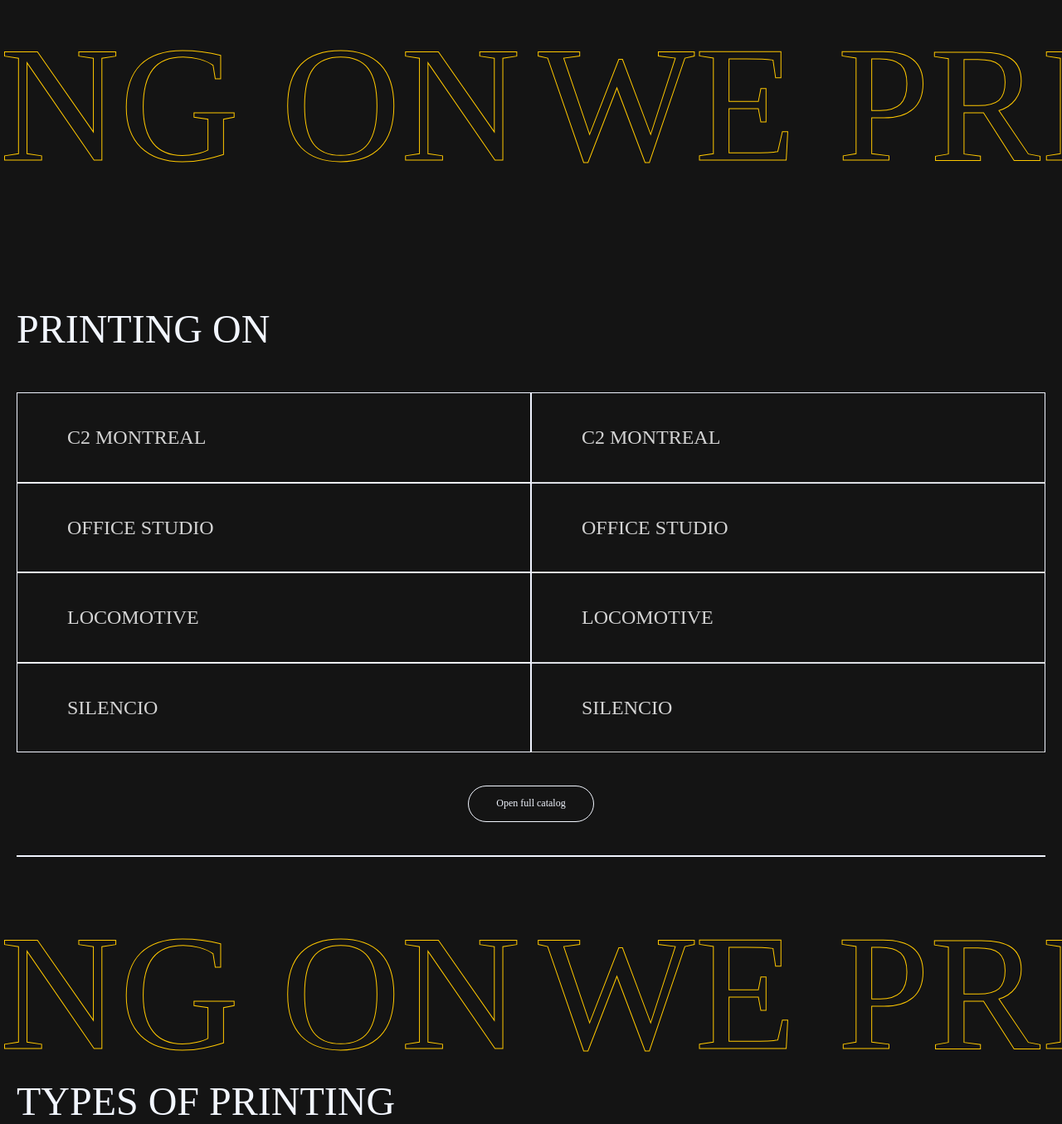
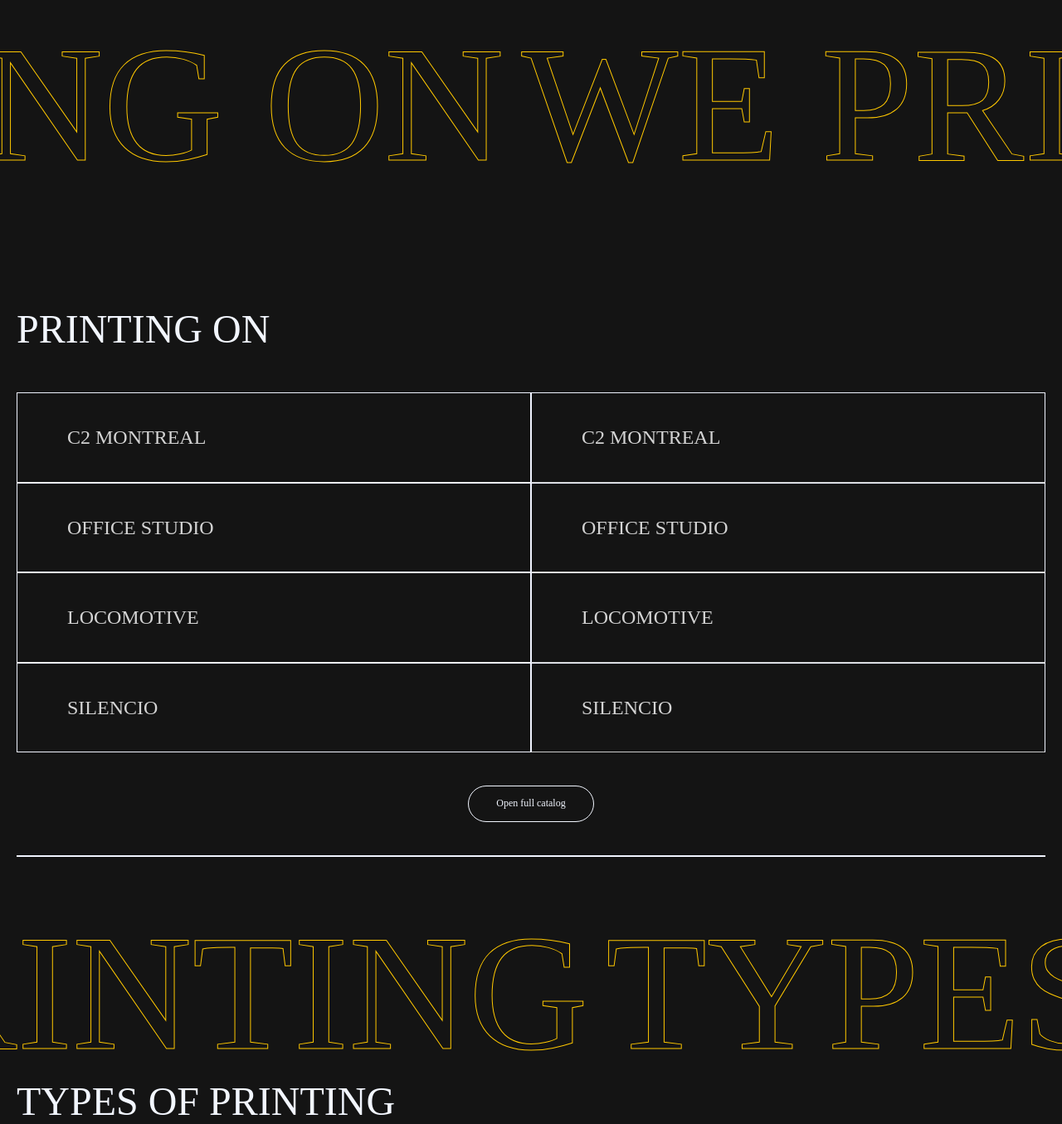
Before and after one commit to Andriikryl/masons-web-lending, a React (Vite) app: page / in a window 1280 px wide. Shown: the part 1155-2510 px from the top of the page at 83% size. Built offline with nearby package versions, Linux system fonts and the light colour scheme.

Commit message:
add props to the RolString - component

```diff
--- a/src/App.tsx
+++ b/src/App.tsx
@@ -10,10 +10,11 @@
     <main>
       <Header />
       <Hero />
-      <RolString />
+      <RolString string="WE PRINTING ON" />
       <Printing />
-      <RolString />
+      <RolString string=" Types of PRINTING" />
       <Types />
+      <RolString string="OUR WORKS / OUR WORKS" />
     </main>
   );
 }
--- a/src/components/rolString/RolString.tsx
+++ b/src/components/rolString/RolString.tsx
@@ -1,17 +1,21 @@
 import styles from "./style.module.css";
 
-export default function RolString() {
+interface IRolString {
+  string: string;
+}
+
+export default function RolString({ string }: IRolString) {
   return (
     <div className={styles.marquee}>
       <ul className={styles.marquee__content}>
-        <li className={styles.marquee__item}> WE PRINTING ON</li>
-        <li className={styles.marquee__item}> WE PRINTING ON</li>
-        <li className={styles.marquee__item}> WE PRINTING ON</li>
+        <li className={styles.marquee__item}> {string}</li>
+        <li className={styles.marquee__item}> {string}</li>
+        <li className={styles.marquee__item}> {string}</li>
       </ul>
       <ul className={styles.marquee__content} aria-hidden="true">
-        <li className={styles.marquee__item}> WE PRINTING ON</li>
-        <li className={styles.marquee__item}> WE PRINTING ON</li>
-        <li className={styles.marquee__item}> WE PRINTING ON</li>
+        <li className={styles.marquee__item}> {string}</li>
+        <li className={styles.marquee__item}> {string}</li>
+        <li className={styles.marquee__item}> {string}</li>
       </ul>
     </div>
   );
```
